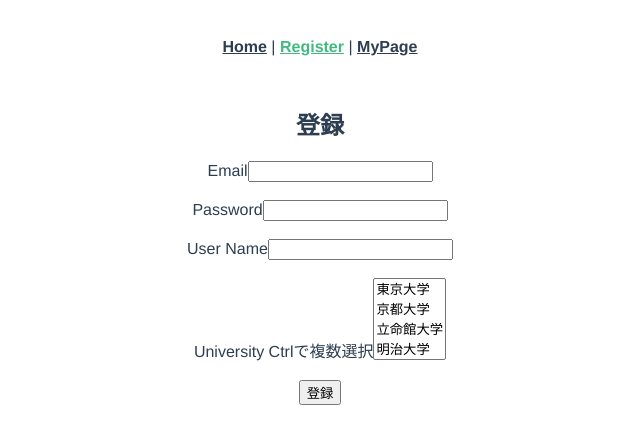
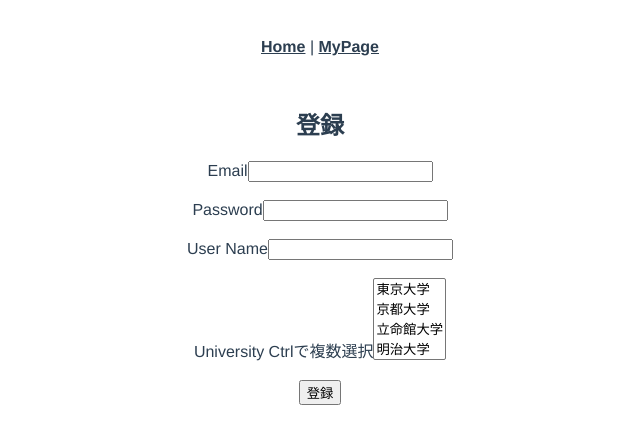
Before and after one commit to webex14-team-5/original-team-app, a Vue app: page /register in a window 1280 px wide. Shown: the top 444 px of the page, without its empty margins (320-960 px from the left). Built offline with nearby package versions, Linux system fonts and the light colour scheme.

Commit message:
ログイン画面から登録画面へ、登録ボタンHomeへ

```diff
--- a/src/App.vue
+++ b/src/App.vue
@@ -1,7 +1,6 @@
 <template>
   <nav>
     <router-link to="/">Home</router-link> |
-    <router-link to="/register">Register</router-link> |
     <router-link to="/myPage">MyPage</router-link>
   </nav>
   <router-view />
--- a/src/views/LoginView.vue
+++ b/src/views/LoginView.vue
@@ -1,6 +1,9 @@
 <template>
   <div>
     <Login @loginUid="uid = $event" @userData="userData = $event" />
+    <router-link to="/register"
+      >アカウントをお持ちでない方はこちらから</router-link
+    >
     <Gourmet v-bind:uid="uid" v-bind:userData="userData" />
     <PlacesApi />
     {{ uid }}
--- a/src/views/RegisterView.vue
+++ b/src/views/RegisterView.vue
@@ -18,7 +18,9 @@
       <option value="meiji_U">明治大学</option>
     </select>
     <br /><br />
-    <button v-on:click="register">登録</button>
+    <router-link to="/"
+      ><button v-on:click="register">登録</button></router-link
+    >
   </div>
 </template>
 
```
